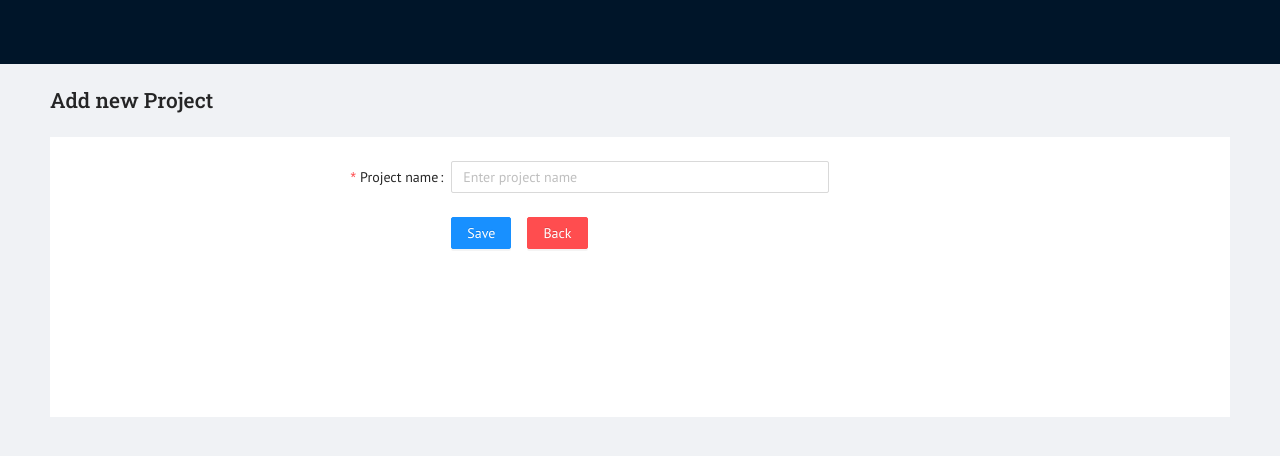
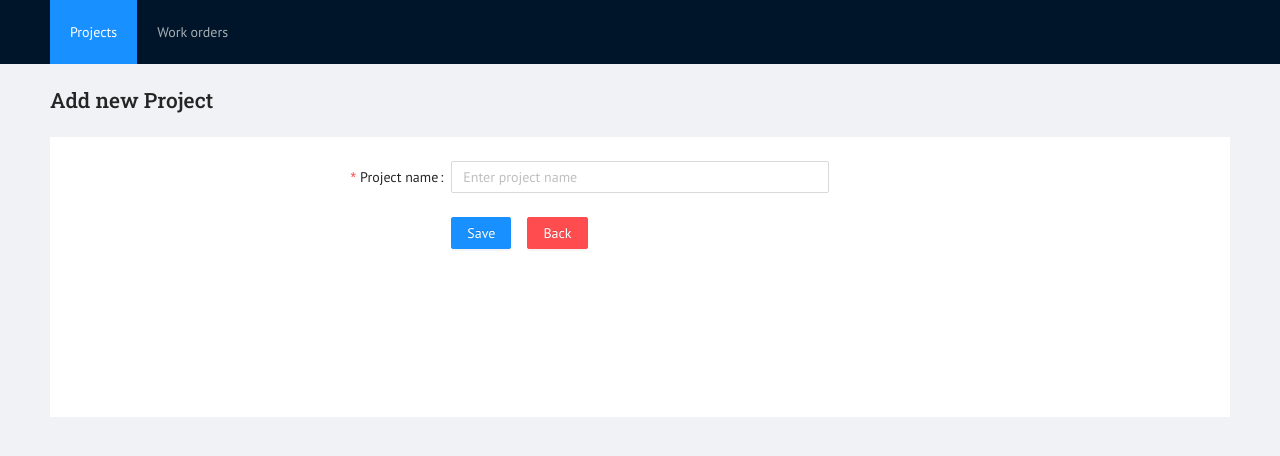
Before and after one commit to amitavroy/invoicer-app, a Next.js app: page /project/add in a window 1280 px wide. Shown: the top 456 px of the page. Built offline with nearby package versions, Linux system fonts and the light colour scheme.

Commit message:
Menu based navigation and cosmetic changes

```diff
--- /dev/null
+++ b/components/menu/index.tsx
@@ -0,0 +1,23 @@
+import { Menu } from "antd";
+import Link from "next/link";
+import { useState } from "react";
+
+const MainMenu = () => {
+  const [currentMenu, setCurrentMenu] = useState("1");
+
+  return (
+    <Menu theme="dark" mode="horizontal" defaultSelectedKeys={[currentMenu]}>
+      <Menu.Item key={1} onClick={(event) => setCurrentMenu(event.key)}>
+        <Link href={"/project"}>
+          <a>Projects</a>
+        </Link>
+      </Menu.Item>
+      <Menu.Item key={2} onClick={(event) => setCurrentMenu(event.key)}>
+        <Link href={"/work-order"}>
+          <a>Work orders</a>
+        </Link>
+      </Menu.Item>
+    </Menu>
+  );
+};
+export default MainMenu;
--- a/components/template.tsx
+++ b/components/template.tsx
@@ -1,6 +1,7 @@
-import { Layout, Menu, Breadcrumb, PageHeader } from "antd";
+import { Layout } from "antd";
 import { Content, Header } from "antd/lib/layout/layout";
 import React from "react";
+import MainMenu from "./menu";
 
 interface Props {
   pageTitle: string;
@@ -11,6 +12,7 @@ const Template: React.FC<Props> = ({ pageTitle, children }) => {
     <Layout className="layout">
       <Header>
         <div className="logo"></div>
+        <MainMenu />
       </Header>
       <Content style={{ padding: "0 50px" }}>
         <h2 className="page-title">{pageTitle}</h2>
--- a/styles/globals.css
+++ b/styles/globals.css
@@ -25,3 +25,6 @@ a {
   padding: 24px;
   background: #fff;
 }
+.ant-table-thead .ant-table-cell {
+  font-weight: bold;
+}
```
